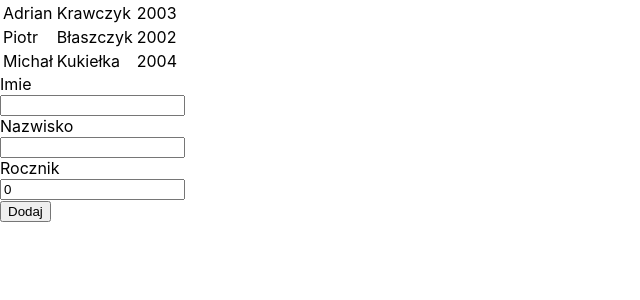
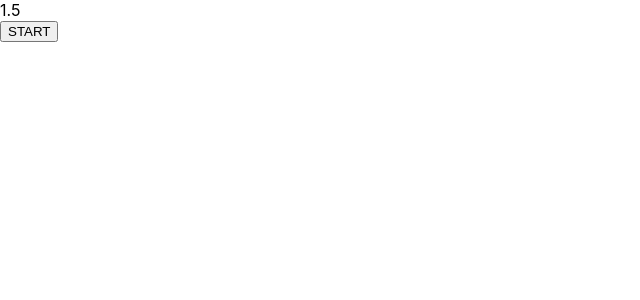
Before and after one commit to adriankrawczyk/ReactExercises, a React (Create React App) app: page / in a window 1280 px wide. Shown: the top 300 px of the page, without its empty margins (0-640 px from the left). Built offline with nearby package versions, Linux system fonts and the light colour scheme.

Commit message:
zadanie 6

```diff
--- a/src/App.tsx
+++ b/src/App.tsx
@@ -1,11 +1,11 @@
 import React from "react";
 import "./App.css";
-import StudentManager from "./components/studenci/StudentManager.tsx";
+import Odliczanie from "./components/efekty/Odliczanie.tsx";
 
 function App() {
   return (
     <>
-      <StudentManager />
+      <Odliczanie />
     </>
   );
 }
--- /dev/null
+++ b/src/components/efekty/Odliczanie.tsx
@@ -0,0 +1,36 @@
+import React, { useState, useEffect } from "react";
+
+function Odliczanie() {
+  const [licznik, setLicznik] = useState<number>(1.5);
+  const [counting, setCounting] = useState<boolean>(false);
+
+  useEffect(() => {
+    if (!counting) return;
+    const interval = setInterval(() => {
+      setLicznik((c) => Math.round((c - 0.1) * 10) / 10);
+    }, 100);
+    return () => clearInterval(interval);
+  }, [counting]);
+
+  useEffect(() => {
+    if (licznik === 0) {
+      setCounting(false);
+    }
+  }, [licznik]);
+
+  return (
+    <>
+      <div>{licznik}</div>
+      <button
+        onClick={() => {
+          setCounting(!counting);
+        }}
+        disabled={licznik === 0}
+      >
+        {licznik === 0 ? "ODLICZANIE ZAKOŃCZONE" : !counting ? "START" : "STOP"}
+      </button>
+    </>
+  );
+}
+
+export default Odliczanie;
--- a/src/components/formularze/Formularz.tsx
+++ b/src/components/formularze/Formularz.tsx
@@ -1,7 +1,7 @@
 import React, { useState } from "react";
 
 function Formularz() {
-  const [text, setText] = useState<String | null>("");
+  const [text, setText] = useState<String>("");
   return (
     <>
       <input onChange={(e) => setText(e.target.value)} />
--- a/src/components/formularze/Haslo.tsx
+++ b/src/components/formularze/Haslo.tsx
@@ -1,8 +1,8 @@
 import React, { useState } from "react";
 
 function Haslo() {
-  const [password, setPassword] = useState<String | null>("");
-  const [repeatedPassword, setRepeatedPassword] = useState<String | null>("");
+  const [password, setPassword] = useState<String>("");
+  const [repeatedPassword, setRepeatedPassword] = useState<String>("");
   const message = () => {
     if (password?.length === 0 || repeatedPassword?.length === 0)
       return "Prosze wprowadzić hasło";
--- a/src/components/formularze/Logowanie.tsx
+++ b/src/components/formularze/Logowanie.tsx
@@ -1,9 +1,9 @@
 import React, { useState } from "react";
 
 function Logowanie() {
-  const [username, setUsername] = useState<String | null>("");
-  const [password, setPassword] = useState<String | null>("");
-  const [repeatedPassword, setRepeatedPassword] = useState<String | null>("");
+  const [username, setUsername] = useState<String>("");
+  const [password, setPassword] = useState<String>("");
+  const [repeatedPassword, setRepeatedPassword] = useState<String>("");
   const Przycisk = () => {
     const empty =
       username?.length === 0 ||
--- a/src/components/studenci/Studenci.tsx
+++ b/src/components/studenci/Studenci.tsx
@@ -16,7 +16,7 @@ function Studenci() {
       <table>
         {Students.map(({ imie, nazwisko, rocznik }: Student) => {
           return (
-            <tr>
+            <tr key={`${imie} ${nazwisko} ${rocznik.toString()}`}>
               <td>{imie}</td>
               <td>{nazwisko}</td>
               <td>{rocznik}</td>
--- a/src/components/studenci/StudentManager.tsx
+++ b/src/components/studenci/StudentManager.tsx
@@ -14,7 +14,7 @@ function StudentManager() {
       <table>
         {students.map(({ imie, nazwisko, rocznik }: Student) => {
           return (
-            <tr>
+            <tr key={`${imie} ${nazwisko} ${rocznik.toString()}`}>
               <td>{imie}</td>
               <td>{nazwisko}</td>
               <td>{rocznik}</td>
```
Also changed, not shown: src/components/efekty/Licznik.tsx (added, +26 -0 lines), src/components/efekty/Tytul.tsx (added, +20 -0 lines).
